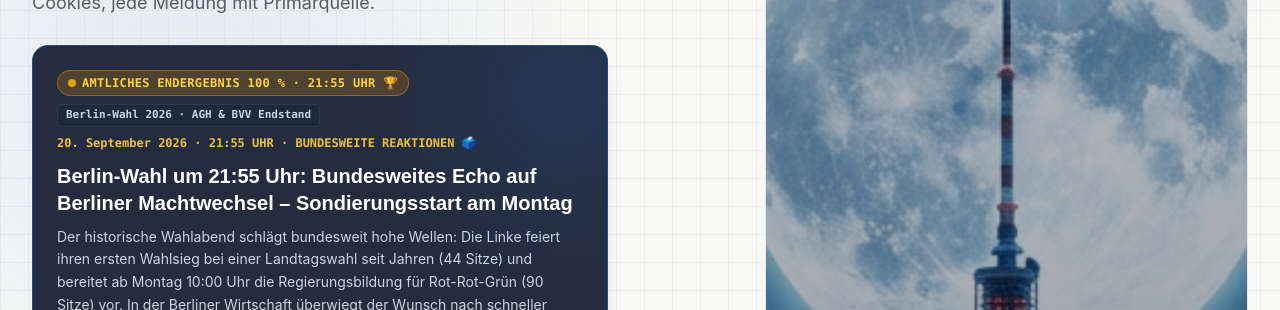
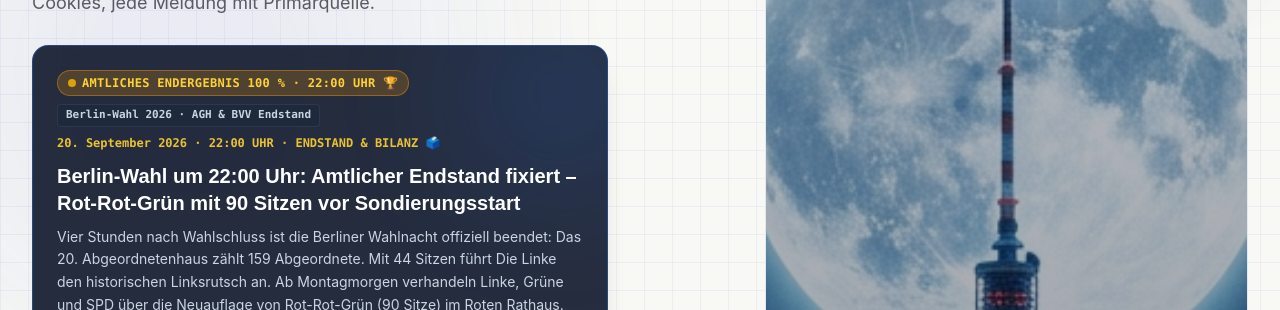
Before and after one commit to OrhanHero/herotax, a React (Vite) app: page / in a window 1280 px wide. Shown: the part 490-800 px from the top of the page. Built offline with nearby package versions, Linux system fonts and the light colour scheme; no server answers.

Commit message:
feat(election): live pulse 22:00 Uhr - 4-hour election night close & R2G 90-seat majority finalized

```diff
--- a/src/components/sections/HeroSection.jsx
+++ b/src/components/sections/HeroSection.jsx
@@ -129,14 +129,14 @@ const HeroSection = () => {
                 <div className="flex flex-wrap items-center gap-2">
                   <span className="inline-flex items-center gap-1.5 px-2.5 py-1 rounded-full text-xs font-bold bg-amber-500/20 text-amber-300 border border-amber-500/40 tracking-wide font-mono">
                     <span className="w-2 h-2 rounded-full bg-amber-400 animate-pulse" />
-                    AMTLICHES ENDERGEBNIS 100 % · 21:55 UHR 🏆
+                    AMTLICHES ENDERGEBNIS 100 % · 22:00 UHR 🏆
                   </span>
                   <span className="text-[11px] font-mono font-semibold text-slate-300 bg-slate-800/80 px-2 py-0.5 rounded border border-slate-700/70">
                     Berlin-Wahl 2026 · AGH &amp; BVV Endstand
                   </span>
                 </div>
                 <span className="text-xs text-amber-300/90 font-mono font-bold">
-                  20. September 2026 · 21:55 UHR · BUNDESWEITE REAKTIONEN 🗳️
+                  20. September 2026 · 22:00 UHR · ENDSTAND &amp; BILANZ 🗳️
                 </span>
               </div>
 
@@ -151,13 +151,13 @@ const HeroSection = () => {
                   className="text-lg sm:text-xl font-bold text-white group-hover/link:text-amber-300 transition-colors leading-snug mb-2"
                   style={{ ...fontDisplay }}
                 >
-                  Berlin-Wahl um 21:55 Uhr: Bundesweites Echo auf Berliner Machtwechsel – Sondierungsstart am Montag
+                  Berlin-Wahl um 22:00 Uhr: Amtlicher Endstand fixiert – Rot-Rot-Grün mit 90 Sitzen vor Sondierungsstart
                 </h3>
               </a>
 
               {/* Story Teaser */}
               <p className="text-sm text-slate-300 leading-relaxed mb-4 relative z-10">
-                Der historische Wahlabend schlägt bundesweit hohe Wellen: Die Linke feiert ihren ersten Wahlsieg bei einer Landtagswahl seit Jahren (44 Sitze) und bereitet ab Montag 10:00 Uhr die Regierungsbildung für Rot-Rot-Grün (90 Sitze) vor. In der Berliner Wirtschaft überwiegt der Wunsch nach schneller Klärung und stabiler Haushaltspolitik.
+                Vier Stunden nach Wahlschluss ist die Berliner Wahlnacht offiziell beendet: Das 20. Abgeordnetenhaus zählt 159 Abgeordnete. Mit 44 Sitzen führt Die Linke den historischen Linksrutsch an. Ab Montagmorgen verhandeln Linke, Grüne und SPD über die Neuauflage von Rot-Rot-Grün (90 Sitze) im Roten Rathaus.
               </p>
 
               {/* Individuell aufgelistete Primärquellen */}
--- a/src/data/electionResults.js
+++ b/src/data/electionResults.js
@@ -131,10 +131,10 @@ export const ELECTION_STAGES = {
     tag: "AMTLICHES VORL. ENDERGEBNIS · 100 % 🏆",
     statusBadge: "Amtliches vorläufiges Endergebnis · 4.114 von 4.114 Gebieten (100 %)",
     statusColor: "purple",
-    time: "20.09.2026 · 21:55:00 Uhr",
+    time: "20.09.2026 · 22:00:00 Uhr",
     source: "Landeswahlleiterin Berlin / Amt für Statistik Berlin-Brandenburg",
     turnout: "68,2 % (Endstand, 1.637.420 Wählende)",
-    note: "Vollständiges vorläufiges amtliches Endergebnis: Die Linke sichert sich 44 Sitze (+22) vor CDU (33), AfD (28), Grünen (25), SPD (21) und BSW (8). Rot-Rot-Grün verfügt mit 90 von 159 Sitzen über eine solide Mehrheit. Bundesweites Echo auf den Berliner Machtwechsel.",
+    note: "Vollständiges vorläufiges amtliches Endergebnis: Die Linke gewinnt Berlin mit 44 Sitzen (+22) vor CDU (33), AfD (28), Grünen (25), SPD (21) und BSW (8). Rot-Rot-Grün verfügt mit 90 von 159 Sitzen über eine stabile Mehrheit. Verhandlungsstart Montag 10:00 Uhr.",
     parties: [
       { id: "linke", name: "Die Linke", percent: 26.0, diff: +13.8, seats: 44, seatsDiff: +22, erststimmen: 24.4, erststimmenDiff: +12.1, direktmandate: 30, color: "#BE3075", barColor: "bg-fuchsia-600" },
       { id: "cdu", name: "CDU", percent: 18.4, diff: -9.8, seats: 33, seatsDiff: -19, erststimmen: 19.9, erststimmenDiff: -9.8, direktmandate: 22, color: "#0054A6", barColor: "bg-blue-600" },
@@ -153,7 +153,7 @@ export const ELECTION_STAGES = {
  * Quelle: Landeswahlleiterin Berlin (wahlen-berlin.de/wahlen/BE2026/Afspraes/bvv/)
  */
 export const BVV_RESULTS = {
-  time: "20.09.2026 · 21:55:00 Uhr",
+  time: "20.09.2026 · 22:00:00 Uhr",
   countedAreas: "4.114 von 4.114 Gebieten (100 %)",
   turnout: "68,1 % (Endstand, 1.635.890 Wählende)",
   source: "Landeswahlleiterin Berlin · Bezirksverordnetenversammlungen",
```
